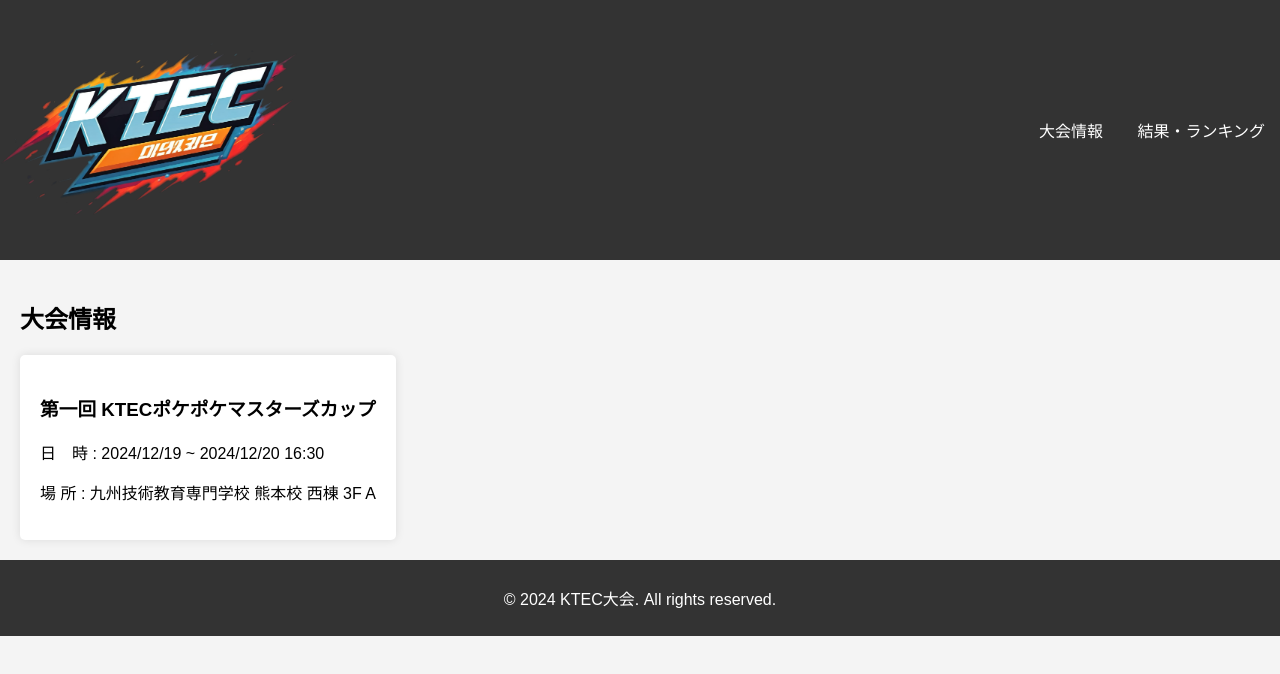
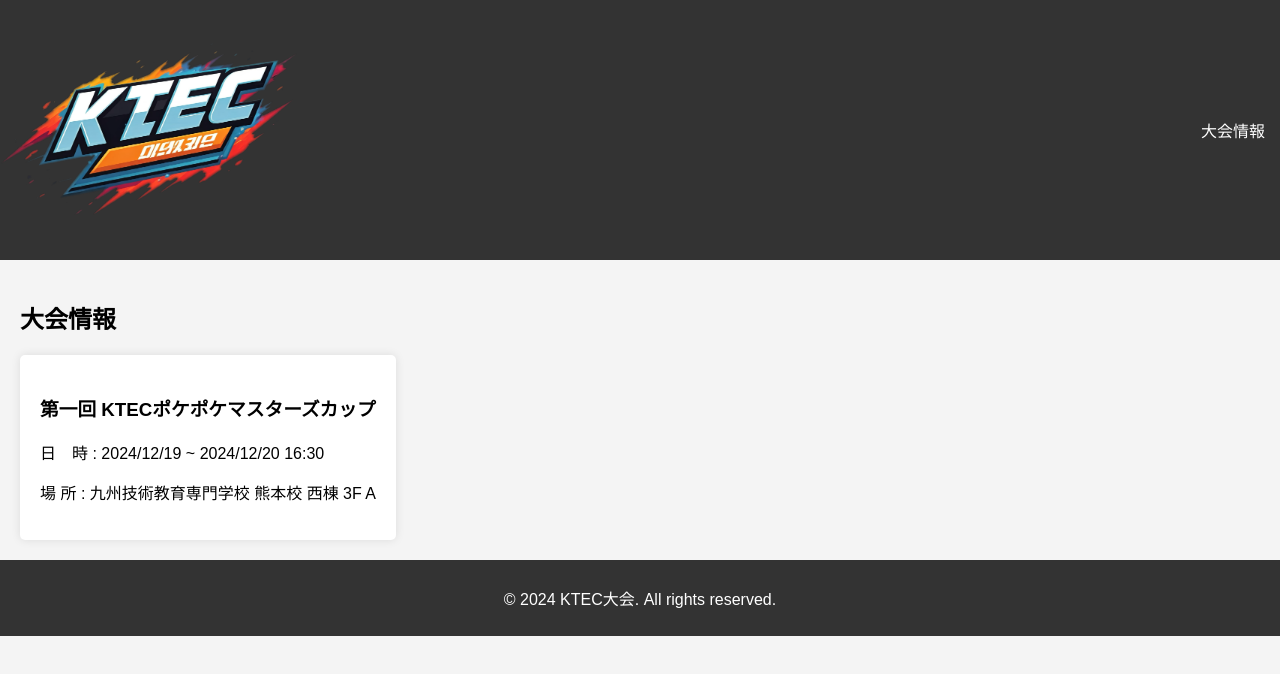
Before and after one commit to ktectournament/KTECtournament, a plain HTML site: page index.html in a window 1280 px wide. Drawn offline with Linux system fonts and the light colour scheme.

Commit message:
Update index.html

```diff
--- a/index.html
+++ b/index.html
@@ -14,7 +14,6 @@
         <nav>
             <ul>
                 <li><a href="#tournament-info">大会情報</a></li>
-                <li><a href="#results">結果・ランキング</a></li>
             </ul>
         </nav>
         <!-- <button id="toggle-theme">ダークモード</button> -->
```
